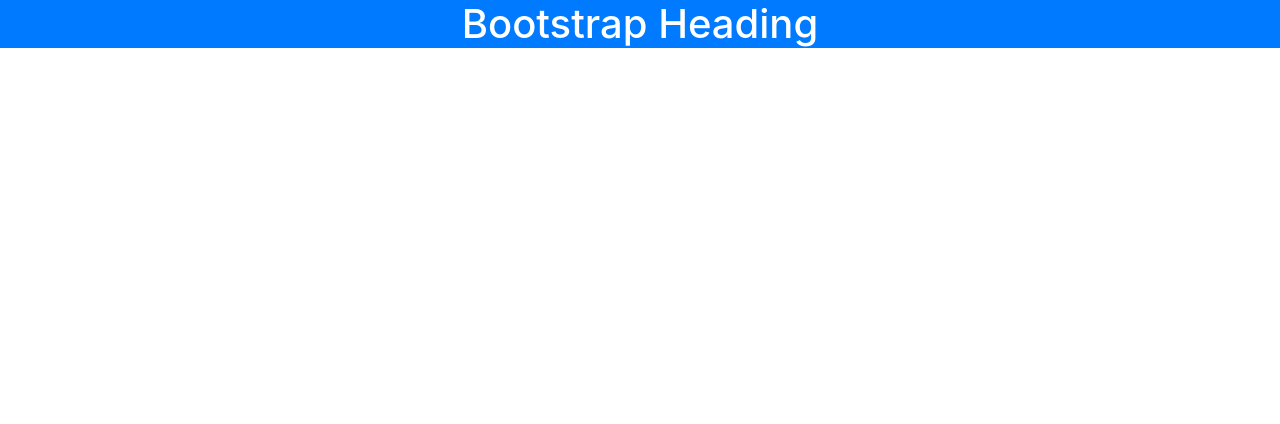
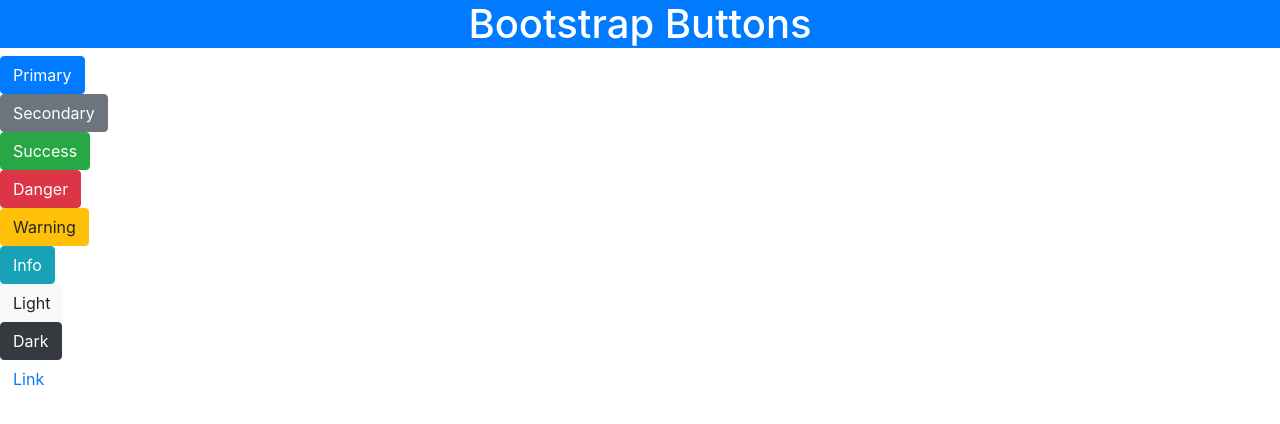
Before and after one commit to Prashant097-dev/MyFirst, a plain HTML site: page WebAppOne/WebAppOne/HomePage.html in a window 1280 px wide. Drawn offline with nearby package versions, Linux system fonts and the light colour scheme.

Commit message:
changes in bootstrap file

```diff
--- a/WebAppOne/WebAppOne/HomePage.html
+++ b/WebAppOne/WebAppOne/HomePage.html
@@ -11,6 +11,16 @@
     <script src="https://cdn.jsdelivr.net/npm/bootstrap@4.5.3/dist/js/bootstrap.bundle.min.js" integrity="sha384-ho+j7jyWK8fNQe+A12Hb8AhRq26LrZ/JpcUGGOn+Y7RsweNrtN/tE3MoK7ZeZDyx" crossorigin="anonymous"></script>
 </head>
 <body>
-    <h1 class="bg-primary text-white"><center>Bootstrap Heading</center></h1>
+    <h1 class="bg-primary text-white"><center>Bootstrap Buttons</center></h1>
+    <button type="button" class="btn btn-primary">Primary</button><br />
+    <button type="button" class="btn btn-secondary">Secondary</button><br />
+    <button type="button" class="btn btn-success">Success</button><br />
+    <button type="button" class="btn btn-danger">Danger</button><br />
+    <button type="button" class="btn btn-warning">Warning</button><br />
+    <button type="button" class="btn btn-info">Info</button><br />
+    <button type="button" class="btn btn-light">Light</button><br />
+    <button type="button" class="btn btn-dark">Dark</button><br />
+
+    <button type="button" class="btn btn-link">Link</button>
 </body>
 </html>
```
